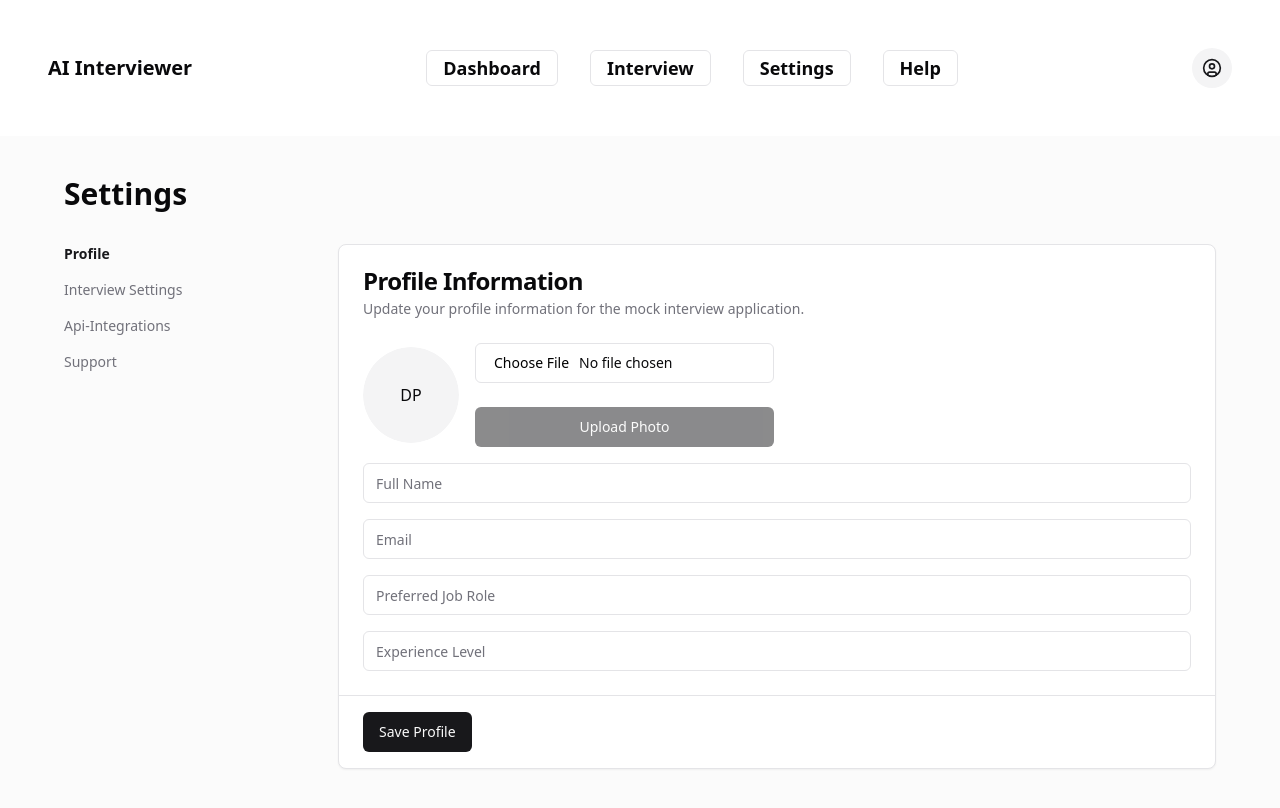
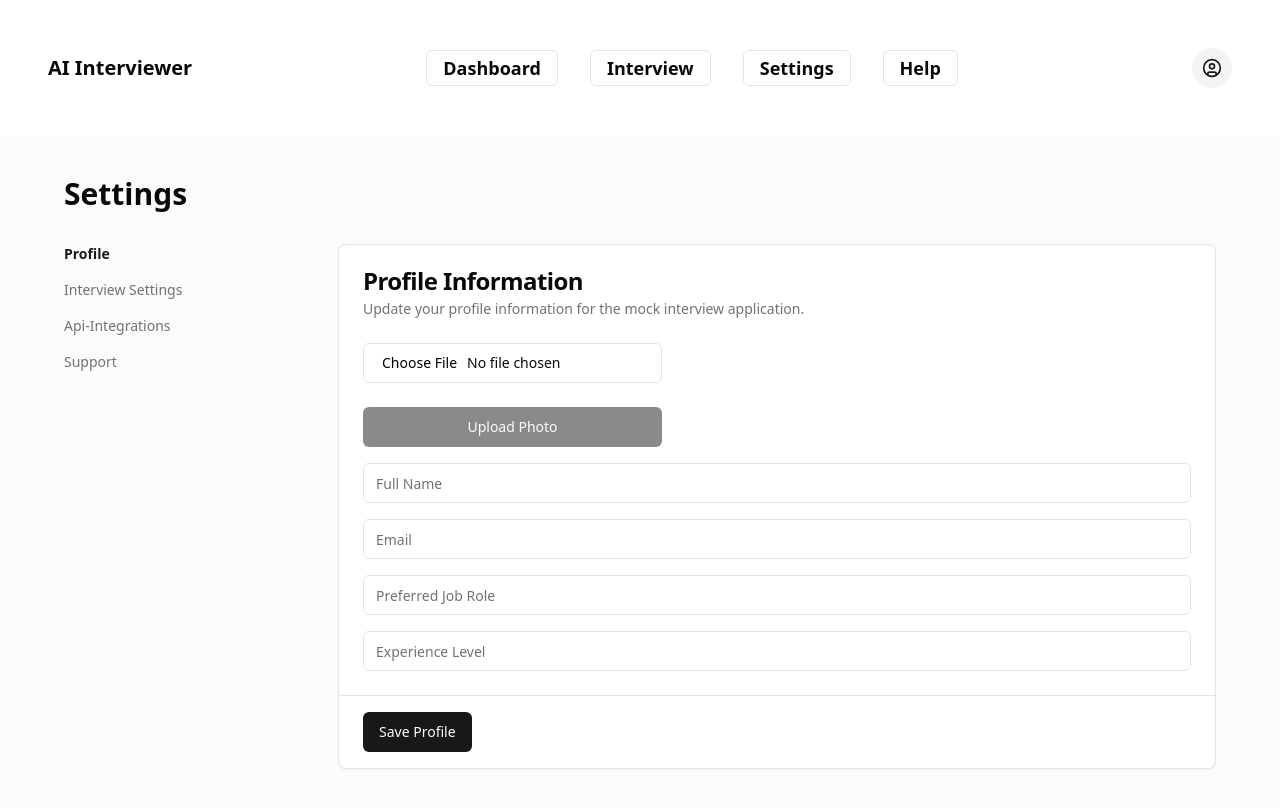
Before and after one commit to Yashism/AI-Interviewer-fullstack, a Next.js app in the folder ai-interviewer/: page /settings in a window 1280 px wide. Shown: the top 808 px of the page. Built offline with nearby package versions, Linux system fonts and the light colour scheme.

Commit message:
Fixed settings bugs

```diff
--- a/ai-interviewer/src/pages/settings/index.tsx
+++ b/ai-interviewer/src/pages/settings.tsx
@@ -1,11 +1,11 @@
 import Link from "next/link";
-import "../../styles/globals.css";
+import "../styles/globals.css";
 import { useRouter } from 'next/router';
 import Navbar from "@/components/navigation/Navbar";
-import ProfileSettings from "@/pages/settings/  ProfileSettings";
+import ProfileSettings from "@/pages/settings/ProfileSettings";
 import { useState } from "react";
-import ApiSettings from "./Apisettings";
-import InterviewSettings from "./InterviewSettings";
+import ApiSettings from "./settings/Apisettings";
+import InterviewSettings from "./settings/InterviewSettings";
 
 export function Settings() {
   const router = useRouter();
@@ -24,7 +24,7 @@ export function Settings() {
   }
 
   return (
-    <div className="flex min-h-screen w-full flex-col dark:bg-black">
+    <div className="flex min-h-screen w-full bg-white flex-col dark:bg-black">
       <Navbar />
       <main className="flex min-h-[calc(100vh_-_theme(spacing.16))] flex-1 flex-col gap-4 bg-muted/40 p-4 md:gap-8 md:p-10  dark:bg-black">
         <div className="mx-auto grid w-full max-w-6xl gap-2">
--- a/ai-interviewer/src/pages/settings/  ProfileSettings.tsx
+++ b/ai-interviewer/src/pages/settings/ProfileSettings.tsx
@@ -39,10 +39,10 @@ export function ProfileSettings() {
       <CardContent>
         <form className="flex flex-col gap-4">
           <div className="flex items-center space-x-4">
-            <Avatar className="h-24 w-24">
+            {/* <Avatar className="h-24 w-24">
               <AvatarImage src={previewUrl || undefined} />
               <AvatarFallback>DP</AvatarFallback>
-            </Avatar>
+            </Avatar> */}
             <div className="flex flex-col gap-4">
               <Input
                 type="file"
```
